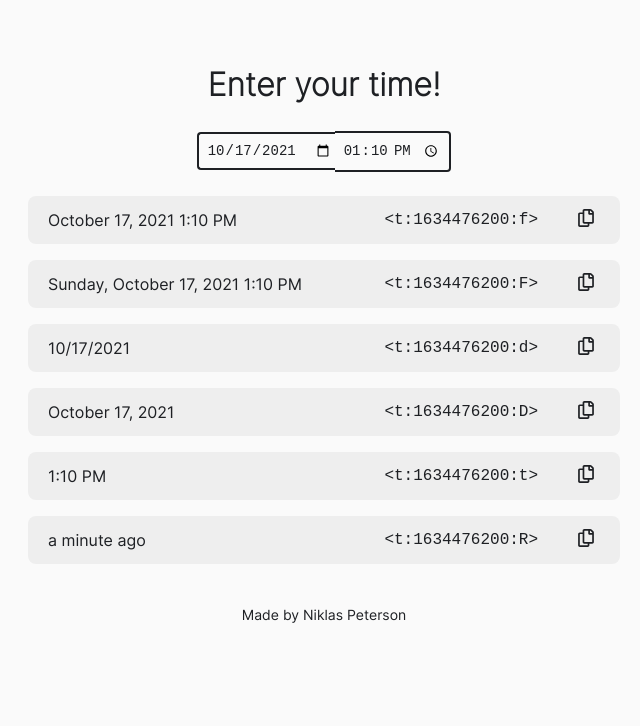
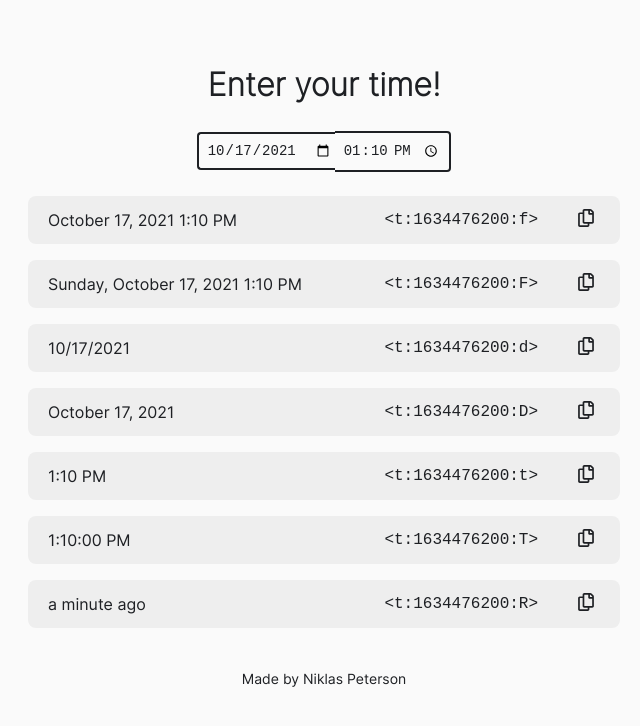
Before and after one commit to NiklasPeterson/timestamps, a Next.js app: page / in a window 1280 px wide. Shown: the top 726 px of the page, without its empty margins (316-956 px from the left). Built offline with nearby package versions, Linux system fonts and the light colour scheme.

Commit message:
Adds Long Time option

```diff
--- a/components/Results.jsx
+++ b/components/Results.jsx
@@ -40,6 +40,11 @@ const Results = props => {
       </Row>
 
       <Row>
+        <label>{moment(props.dateTime).format('LTS')}</label>
+        <CodeGroup label="Long Time" value={`<t:${timestamp}:T>`} />
+      </Row>
+
+      <Row>
         <label>{moment(props.dateTime).fromNow()}</label>
         <CodeGroup label="Relative Time" value={`<t:${timestamp}:R>`} />
       </Row>
```
